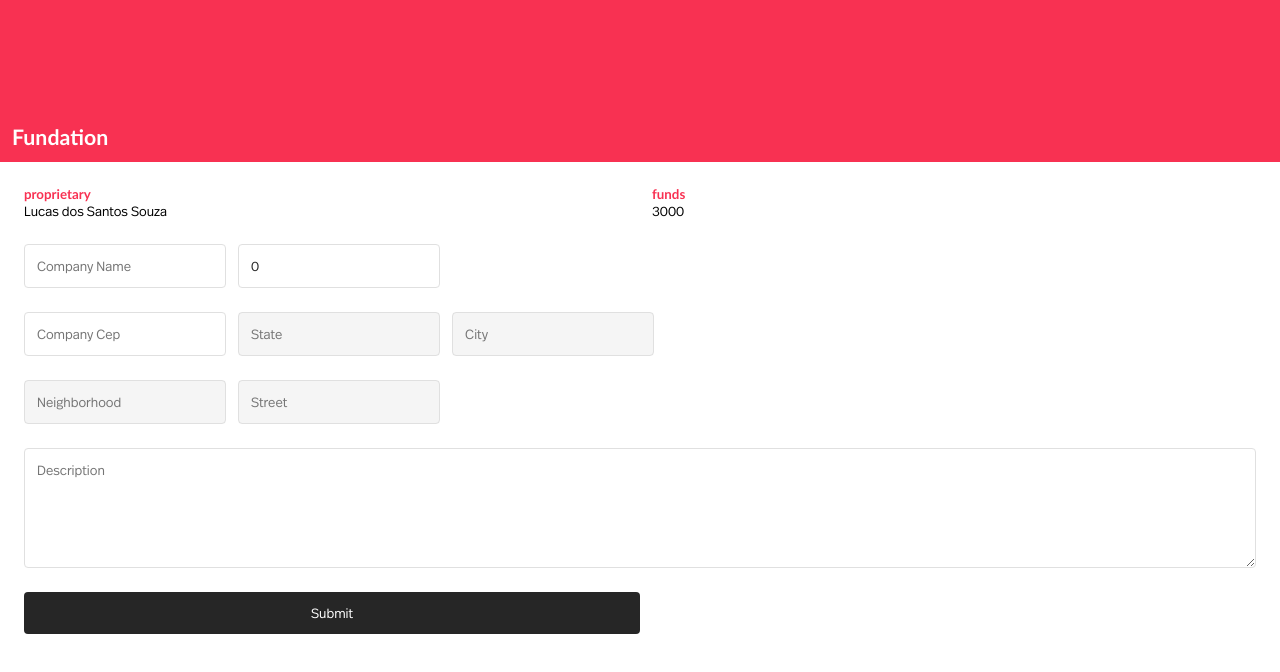
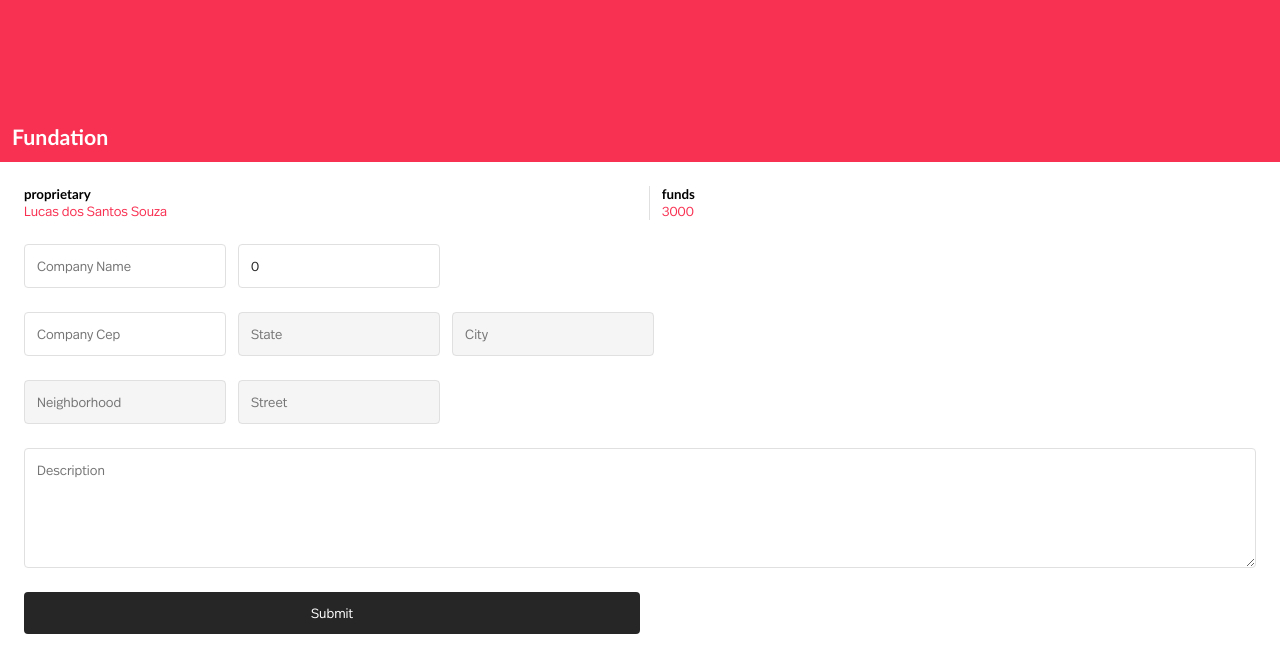
Before and after one commit to LucasSnSouza/Transport, a Vue app: page /fundation in a window 1280 px wide. Shown: the top 672 px of the page. Built offline with nearby package versions, Linux system fonts and the light colour scheme.

Commit message:
fix / interface improves 2

```diff
--- a/src/views/FundationView.vue
+++ b/src/views/FundationView.vue
@@ -2,16 +2,16 @@
 
     <div class="fundation-view-wrapper w-full h-full p-xlg flex flex-column gap-xlg">
 
-        <div class="flex gap-xlg justify-between">
+        <div class="superior flex gap-xlg justify-between">
 
             <div class="w-full">
-                <h1 class="font-sm color-brand-three">proprietary</h1>
-                <p class="font-sm">{{ owner }}</p>
+                <h1 class="font-sm">proprietary</h1>
+                <p class="font-sm color-brand-three">{{ owner }}</p>
             </div>
 
             <div class="w-full">
-                <h1 class="font-sm color-brand-three">funds</h1>
-                <p class="font-sm">{{ companyFounds - form['funds'] }}</p>
+                <h1 class="font-sm">funds</h1>
+                <p class="font-sm color-brand-three">{{ companyFounds - form['funds'] }}</p>
             </div>
 
         </div>
@@ -168,6 +168,15 @@ export default{
 
 </script>
 
-<style>
+<style lang="scss">
+
+.superior{
+
+    div:not(:first-child){
+        border-left: 1px solid var(--color-brand-five);
+        padding-left: 12px;
+    }
+
+}
 
 </style>
```
